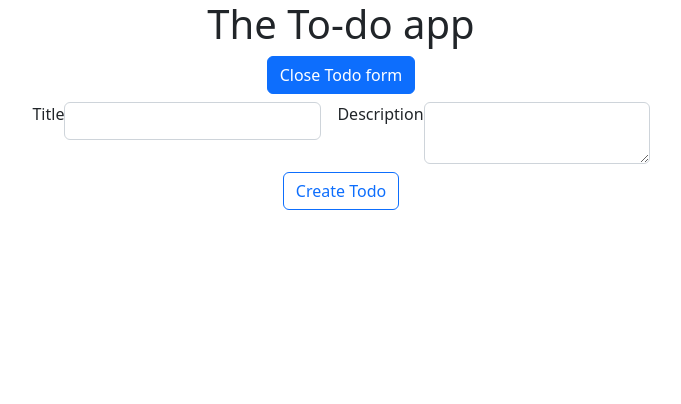
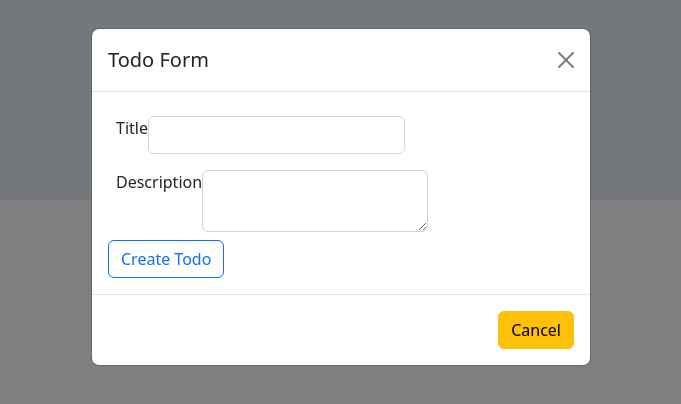
Before and after one commit to Shubham052000/ReactJS, a React (Create React App) app in the folder 3-to-do-app/: page / in a window 1280 px wide. Both pictures are taken after a click on the button "Create Todo". Shown: the top 404 px of the page, without its empty margins (299-980 px from the left). Built offline with nearby package versions, Linux system fonts and the light colour scheme.

Commit message:
adding reactStrap and using Modal component

```diff
--- a/3-to-do-app/package.json
+++ b/3-to-do-app/package.json
@@ -14,6 +14,8 @@
     "react": "^18.2.0",
     "react-dom": "^18.2.0",
     "react-scripts": "5.0.1",
+    "react-transition-group": "^4.4.3",
+    "reactstrap": "^9.1.2",
     "typescript": "^4.7.4",
     "web-vitals": "^2.1.4"
   },
@@ -40,5 +42,8 @@
       "last 1 firefox version",
       "last 1 safari version"
     ]
+  },
+  "devDependencies": {
+    "@types/react-transition-group": "^4.4.5"
   }
 }
--- /dev/null
+++ b/3-to-do-app/src/App.css
@@ -0,0 +1,6 @@
+.header {
+  height: 200px;
+  width: 100%;
+  background-color: #e9eef6;
+  padding-top: 50px;
+}
--- a/3-to-do-app/src/App.tsx
+++ b/3-to-do-app/src/App.tsx
@@ -2,7 +2,9 @@ import React, { useState } from "react";
 
 import TodoForm from "./components/TodoForm";
 import Todos from "./components/Todos";
+import FormModal from "./UI/FormModal";
 
+import "./App.css";
 import "bootstrap/dist/css/bootstrap.min.css";
 
 export type todoStruct = {
@@ -30,13 +32,21 @@ function App() {
   return (
     <div className="header text-center">
       <h1>The To-do app</h1>
+
       <button
-        className="btn btn-primary"
+        className="btn btn-primary mt-2"
         onClick={(event) => setCreateTodo(!createTodo)}
       >
-        {createTodo ? "Close Todo form" : "Create Todo"}
+        Create Todo
       </button>
-      {createTodo && <TodoForm onAddTodo={(p) => addTodoHandler(p)} />}
+
+      <FormModal
+        modal={createTodo}
+        toggle={(event) => setCreateTodo(!createTodo)}
+      >
+        <TodoForm onAddTodo={(p) => addTodoHandler(p)} />
+      </FormModal>
+
       <Todos
         todos={todoArray}
         onRemove={(id: number) => removeTodoHandler(id)}
--- /dev/null
+++ b/3-to-do-app/src/UI/FormModal.tsx
@@ -0,0 +1,24 @@
+import React from "react";
+
+import { Button, Modal, ModalHeader, ModalFooter, ModalBody } from "reactstrap";
+
+const FormModal: React.FC<{
+  modal: boolean;
+  toggle: (event: React.MouseEvent) => void;
+  children: React.ReactNode;
+}> = ({ modal, toggle, children }) => {
+  return (
+    <Modal isOpen={modal} toggle={toggle}>
+      <ModalHeader toggle={toggle}>Todo Form</ModalHeader>
+      <ModalBody>{children}</ModalBody>
+      <ModalFooter>
+        {/* <Button color="primary">Create ToDo!!</Button> */}
+        <Button color="warning" onClick={toggle}>
+          Cancel
+        </Button>
+      </ModalFooter>
+    </Modal>
+  );
+};
+
+export default FormModal;
```
Also changed, not shown: 1 other file (tests, documents, lock files or other folders).
